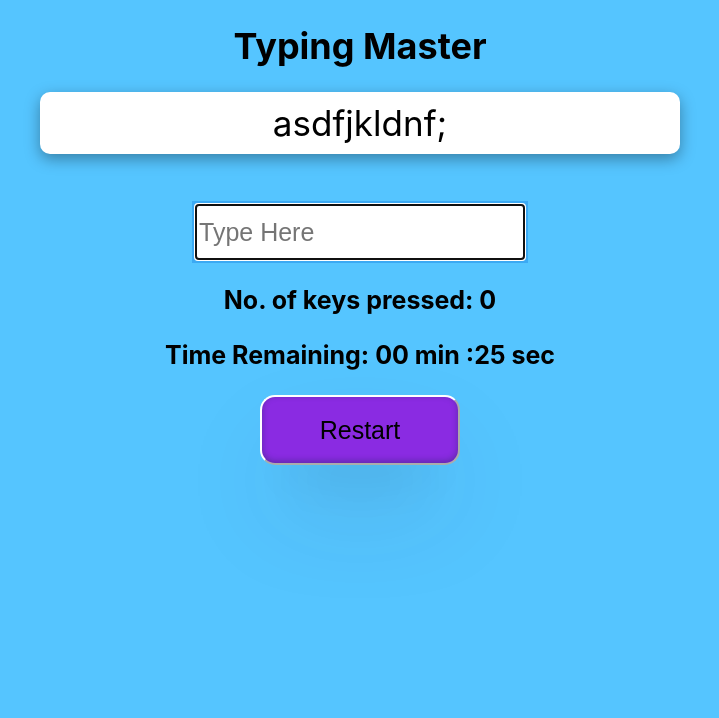
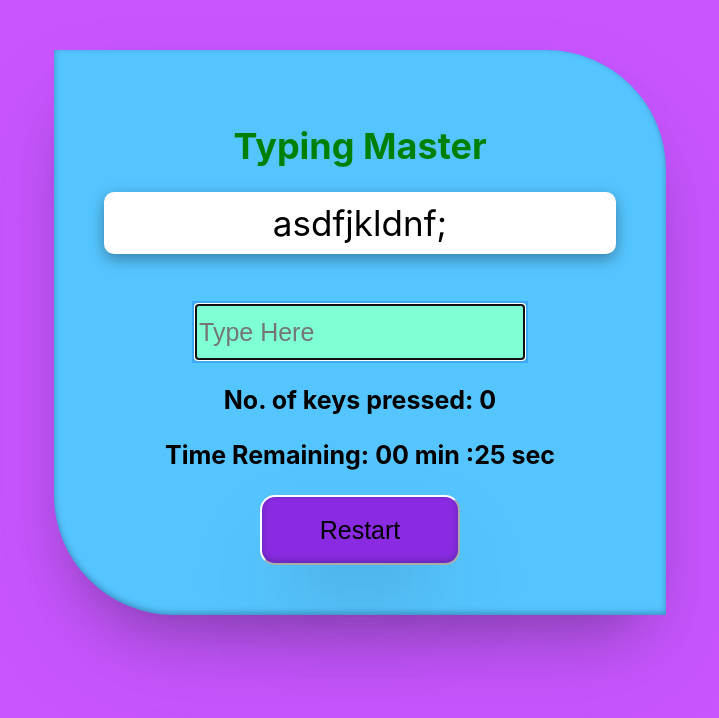
Before and after one commit to rajeshdeo/chabbi, a React (Create React App) app in the folder typemaster/: page / in a window 1280 px wide. Shown: the top 718 px of the page, without its empty margins (280-999 px from the left). Built offline with nearby package versions, Linux system fonts and the light colour scheme.

Commit message:
completed

```diff
--- a/typemaster/public/index.html
+++ b/typemaster/public/index.html
@@ -24,7 +24,7 @@
       work correctly both with client-side routing and a non-root public URL.
       Learn how to configure a non-root public URL by running `npm run build`.
     -->
-    <title>React App</title>
+    <title>Typing Master</title>
   </head>
   <body>
     <noscript>You need to enable JavaScript to run this app.</noscript>
--- a/typemaster/src/Components/Typemaster.jsx
+++ b/typemaster/src/Components/Typemaster.jsx
@@ -1,6 +1,6 @@
 import React, { useState, useEffect , useRef} from 'react';
 
-import styles from "../Styles/Typescript.module.css"
+import styles from "../Styles/Typemaster.module.css"
 
 const TypingMaster = () => {
   const [text, setText] = useState('');
@@ -69,7 +69,7 @@ const TypingMaster = () => {
 
   const calculateAccuracy = () => {
     const typedKeys = text.slice(0, keyboardKeys.length);
-     console.log(typedKeys);
+    //  console.log(typedKeys);
 
     const matchedKeys = typedKeys.split('').filter((key, index) => key === keyboardKeys[index]);
     const accuracyPercentage = (matchedKeys.length / keyboardKeys.length) * 100;
@@ -81,11 +81,7 @@ const TypingMaster = () => {
 //    console.log(event.target.value)
     setText(event.target.value);
     setScore(event.target.value.length)
-    // keyboardKeys.split("").forEach((el,index)=>{
-    //     <div key={el.id}>
-    //         <span>{el}</span>
-    //     </div>
-    // })
+
   };
 
   const formatTime = () => {
@@ -95,7 +91,7 @@ const TypingMaster = () => {
   };
 
   return (
-    <div>
+    <div className={styles.container}>
       <h1>Typing Master</h1>
       <div className={styles.keyboardKeys}>{keyboardKeys}</div>
       <input type="text" value={text} ref= {inputRef} className={styles.keyboardInput}
--- a/typemaster/src/Styles/Typescript.module.css
+++ b/typemaster/src/Styles/Typemaster.module.css
@@ -1,5 +1,5 @@
 body{
-    background-color: rgb(85,197,255);
+    background-color: rgb(201, 85, 255);
     font-size: 18px;
 }
 
@@ -7,7 +7,23 @@ p{
     font-weight: bold;
     font-size: 25px;
 }
+h1{
+    color:green
+}
+/*Main container  */
 
+.container{
+    max-width: 40%;
+    margin: auto;
+    margin-top: 50px;
+    /* border: 1px solid red; */
+    padding: 50px;
+    box-shadow: rgba(50, 50, 93, 0.25) 0px 50px 100px -20px, rgba(0, 0, 0, 0.3) 0px 30px 60px -30px, rgba(10, 37, 64, 0.35) 0px -2px 6px 0px inset;
+    border-bottom-left-radius:120px;
+    border-top-right-radius:120px;
+    background-color: rgb(85,197,255);
+
+}
 /* this is the given text  css here*/
 .keyboardKeys{
     max-width:620px;
@@ -30,7 +46,7 @@ p{
 input{
     max-width: 400px;
     height: 50px;
-
+    background-color: aquamarine;
     margin-top: 50px;
     box-shadow: rgba(3, 102, 214, 0.3) 0px 0px 0px 3px;
     font-size: 25px;
@@ -50,6 +66,6 @@ button{
     box-shadow: rgba(50, 50, 93, 0.25) 0px 50px 100px -20px, rgba(0, 0, 0, 0.3) 0px 30px 60px -30px, rgba(10, 37, 64, 0.35) 0px -2px 6px 0px inset;
 }
 button:hover{
-    background-color: aqua;
+    background-color: rgb(0, 255, 98);
     cursor: pointer;
 }
```
Also changed, not shown: 1 other file (tests, documents, lock files or other folders).
